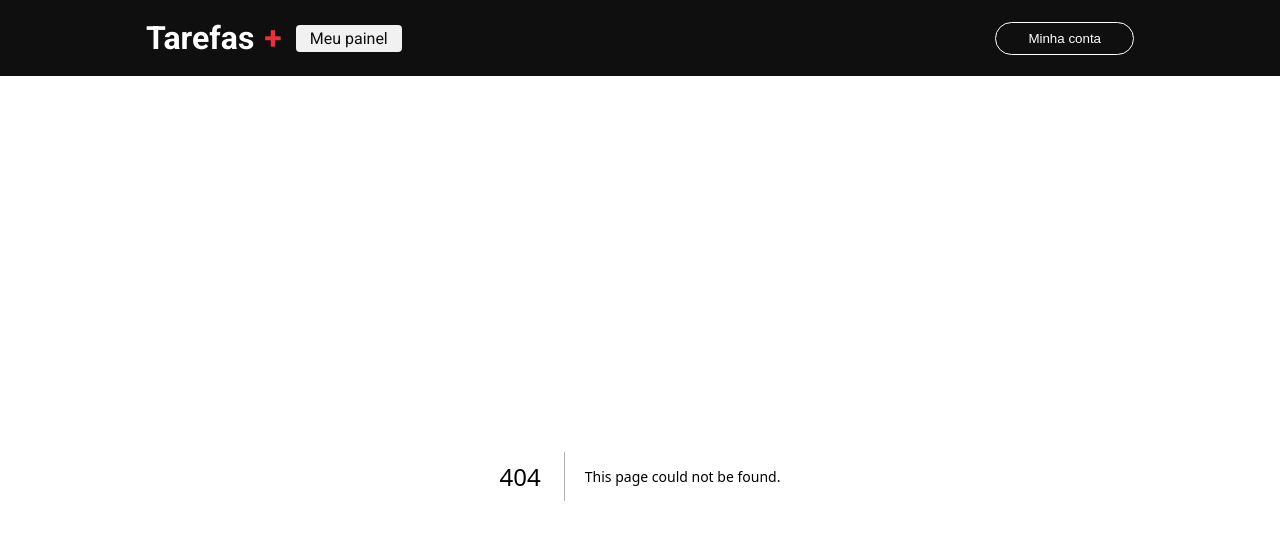
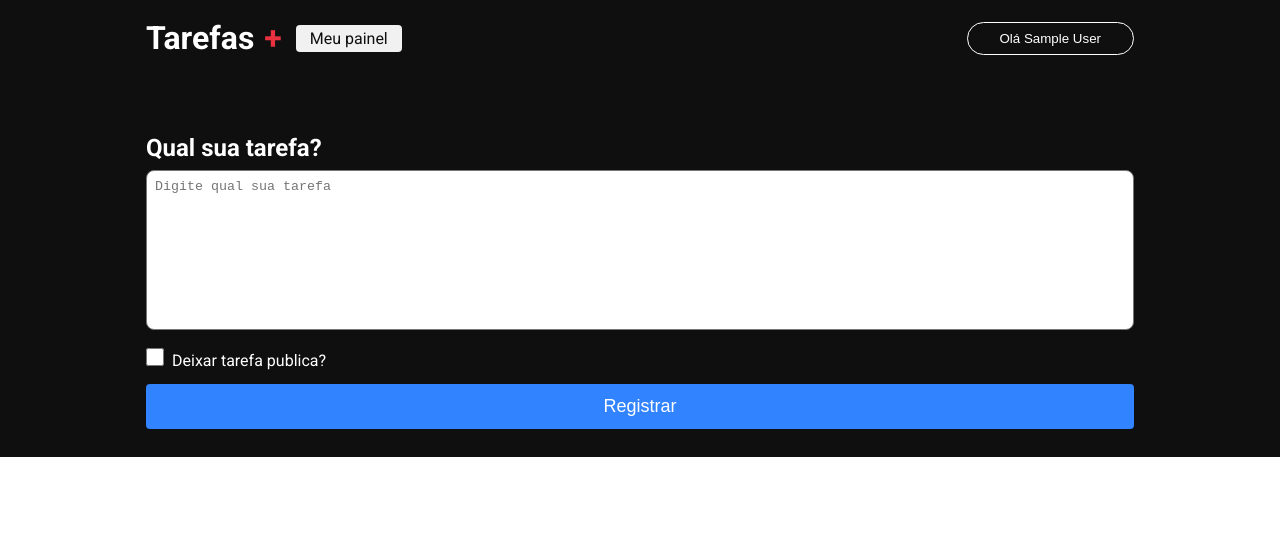
Before and after one commit to jean-script/board_tarefas, a Next.js app: page /dashboard in a window 1280 px wide. Before the commit this address had no page. Shown: the top 540 px of the page. Built offline with nearby package versions, Linux system fonts and the light colour scheme; no server answers; sample sign-in values are in the browser's storage.

Commit message:
adicionando env, rotas privadas e login com google

```diff
--- a/package.json
+++ b/package.json
@@ -13,6 +13,7 @@
     "@types/react": "18.0.33",
     "@types/react-dom": "18.0.11",
     "next": "13.3.0",
+    "next-auth": "^4.22.0",
     "react": "18.2.0",
     "react-dom": "18.2.0",
     "typescript": "5.0.4"
--- a/src/components/Header/index.tsx
+++ b/src/components/Header/index.tsx
@@ -1,7 +1,11 @@
 import styles from './styles.module.css';
+import { useSession, signIn, signOut } from 'next-auth/react'
 import Link from 'next/link';
 
 export function Header(){
+
+    const {data:session, status} = useSession();
+
     return(
         <header className={styles.header}>
             <section className={styles.content}>
@@ -11,12 +15,24 @@ export function Header(){
                             Tarefas <span>+</span>
                         </h1>
                     </Link>
-                    <Link href="/dashboard" className={styles.link}>
-                        Meu painel
-                    </Link>
+                    { session?.user &&(
+                        <Link href="/dashboard" className={styles.link}>
+                            Meu painel
+                        </Link>
+                    ) }
                 </nav>
 
-                <button className={styles.loginButton}>Minha conta</button>
+                { status === "loading" ? (
+                    <></>
+                ) : session? (
+                    <button className={styles.loginButton} onClick={()=> signOut()}>
+                        Olá {session?.user?.name}
+                    </button>
+                ): (
+                    <button className={styles.loginButton} onClick={()=> signIn("google")}>
+                        Acessar
+                    </button>
+                )}
             </section>
         </header>
     )
--- /dev/null
+++ b/src/components/Textarea/index.tsx
@@ -0,0 +1,10 @@
+import { HTMLProps } from 'react'
+import styles from './styles.module.css'
+
+export function Textarea({ ...rest }: HTMLProps<HTMLTextAreaElement>){
+    return(
+        <textarea className={styles.textarea} {...rest}>
+
+        </textarea>
+    )
+}
--- /dev/null
+++ b/src/components/Textarea/styles.module.css
@@ -0,0 +1,10 @@
+
+
+.textarea {
+    width: 100%;
+    resize: none;
+    height: 160px;
+    border-radius: 8px;
+    outline: none;
+    padding: 8px;
+}
--- a/src/pages/_app.tsx
+++ b/src/pages/_app.tsx
@@ -1,12 +1,13 @@
 import '../../styles/globals.css'
 import type { AppProps } from 'next/app';
 import { Header } from '../components/Header';
+import { SessionProvider } from "next-auth/react"
 
 export default function App({ Component, pageProps }: AppProps) {
   return (
-    <>
+    <SessionProvider session={pageProps.session}>
       <Header/>
       <Component {...pageProps} />
-    </>
+    </SessionProvider>
   )
 }
--- a/src/pages/_document.tsx
+++ /dev/null
@@ -1,13 +0,0 @@
-import { Html, Head, Main, NextScript } from 'next/document'
-
-export default function Document() {
-  return (
-    <Html lang="en">
-      <Head />
-      <body>
-        <Main />
-        <NextScript />
-      </body>
-    </Html>
-  )
-}
--- /dev/null
+++ b/src/pages/dashboard/index.tsx
@@ -0,0 +1,64 @@
+import { GetServerSideProps } from 'next';
+import styles from './styles.module.css';
+import Head from 'next/head';
+
+import { getSession } from 'next-auth/react';
+import { Textarea } from '../../components/Textarea'
+
+export default function Dashboard(){
+    return(
+        <div className={styles.container}>
+            <Head>
+                <title>Meu painel de tarefas</title>
+            </Head>
+
+            <main className={styles.main}>
+                <section className={styles.content}>
+                    <div className={styles.contentForm}>
+                        <h1 className={styles.title}>Qual sua tarefa?</h1>
+
+                        <form>
+                            <Textarea
+                                placeholder='Digite qual sua tarefa'
+                            />
+                            <div className={styles.checkboxArea}>
+                                <input
+                                    type='checkbox'
+                                    className={styles.checkbox}
+                                />
+                                <label>Deixar tarefa publica?</label>
+                            </div>
+
+                            <button type='submit' className={styles.button}>
+                                Registrar
+                            </button>
+                        </form>
+                    </div>
+
+                </section>
+            </main>
+
+        </div>
+    )
+}
+
+// criando validação pelo lado do servidor
+export const getServerSideProps: GetServerSideProps = async ({req}) => {
+
+    const session = await getSession({ req });
+
+    // se não tem usuario redireciona
+    if(!session?.user){
+        return{
+            redirect:{
+                destination:'/',
+                permanent: false,
+            }
+        }
+    }
+
+
+    return{
+        props:{},
+    }
+}
--- /dev/null
+++ b/src/pages/dashboard/styles.module.css
@@ -0,0 +1,51 @@
+
+
+.container {
+    width: 100%;
+}
+
+.content {
+    background-color: #0f0f0f;
+    width: 100%;
+    display: flex;
+    align-items: center;
+    justify-content: center;
+}
+
+.contentForm {
+    max-width: 1024px;
+    width: 100%;
+    padding: 0 18px;
+    padding-bottom: 28px;
+    margin-top: 58px;
+}
+
+.title {
+    color: #fff;
+    margin-bottom: 8px;
+}
+
+.checkboxArea label {
+    margin-left: 8px;
+    color: #fff;
+}
+
+.checkboxArea {
+    margin: 14px 0;
+}
+
+.checkbox {
+    width: 18px;
+    height: 18px;
+}
+
+.button {
+    width: 100%;
+    border: 0;
+    border-radius: 4px;
+    color: #fff;
+    background-color: #3183ff;
+    padding: 12px 0;
+    font-size: 18px;
+    cursor: pointer;
+}
```
Also changed, not shown: src/pages/api/auth/[...nextauth].ts (added, +14 -0 lines), 2 other files (tests, documents, lock files or other folders).
